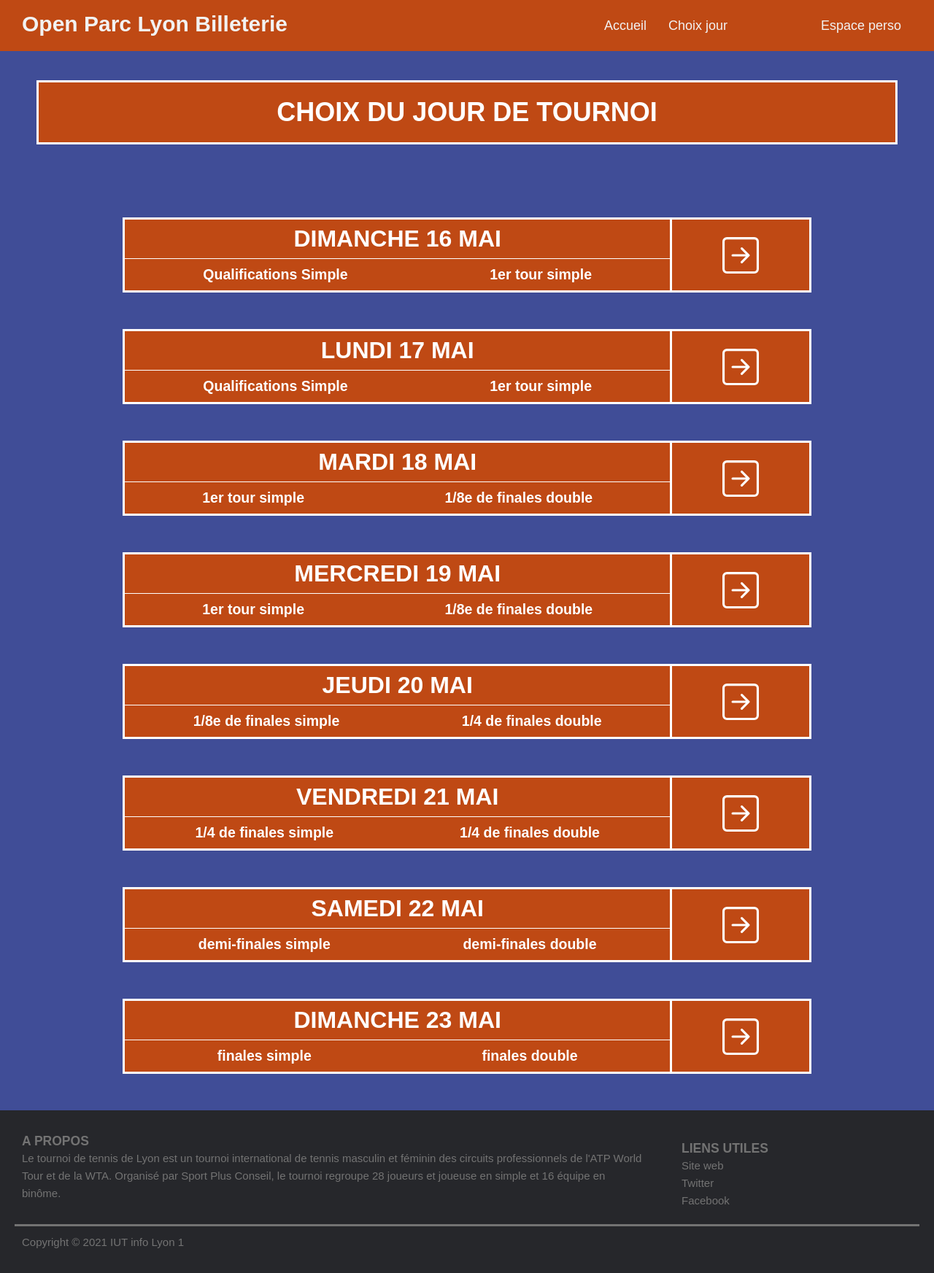
After one commit to ufoo-corporation/box-office-app, a Symfony app: template my_project_directory/templates/choix_jour/index.html.twig in a window 1280 px wide. The commit adds this page. Shown: the whole page at 73% size. Run offline with Twig, Linux system fonts and the light colour scheme; the template is opened without the code that fills it, so the values that code supplies are empty; some libraries are stand-ins or nearby versions.

Commit message:
Correction UI accord cahier des charges

```diff
--- a/my_project_directory/public/css/main.css
+++ b/my_project_directory/public/css/main.css
@@ -223,14 +223,18 @@ html, body{
     flex-direction: column;
     margin-top:60px;
 	color:white;
-	height:calc(100% - (70px - 230px));
+	min-height:calc(100% - (70px + 180px));
 	background: #404d97;
 }
 
 .main-presentation{
 	background-color:#404d97;
 
-	height:calc(100% - (70px - 230px)/3)
+
+}
+
+.main-presentation h2{
+	padding:10px;
 }
 
 .presentation-text{
--- a/my_project_directory/templates/base.html.twig
+++ b/my_project_directory/templates/base.html.twig
@@ -25,14 +25,13 @@
 
                 <li><a href="{{ path("accueil") }}">Accueil</a></li>
 
-                <li><a href="{{ path("liste_matchs_simple") }}">Simple</a></li>
+                <li><a href="{{ path("choix_jour") }}">Choix jour</a></li>
 
-                <li><a href="{{ path("liste_matchs_double") }}">Double</a></li>
 
-                <li class="hidden-space">hola<li>
+                <li class="hidden-space"> vrefrferzehola<li>
 
                 <li>
-                <a href="{{ path("mon_espace") }}" class="desktop-item">Espace Perso</a>
+                <a href="{{ path("mon_espace") }}" class="desktop-item">Espace perso</a>
                 <input type="checkbox" id="showDrop">
                 <label for="showDrop" class="mobile-item">Espace Perso</label>
                 <ul class="drop-menu">
--- /dev/null
+++ b/my_project_directory/templates/choix_jour/index.html.twig
@@ -0,0 +1,184 @@
+{% extends 'base.html.twig' %}
+
+{% block title %}Hello ChoixJourController!{% endblock %}
+
+{% block body %}
+ <div class="main-content">
+
+
+    <div class="choix-match-right">
+        <div class="choix-match-title">
+            <h2> CHOIX DU JOUR DE TOURNOI </h2>
+        </div>
+
+        <div class="choix-match-liste">
+
+
+            <a href="{{ path("match_categ") }}"><!-- Lien à relier au match choisis-->
+                <div class="liste-match-element">
+
+                    <div class="liste-match-element-left">
+                        <h1>DIMANCHE 16 MAI</h1> <!---afficher informations à partir de la BD -->
+                        <div class="liste-match-element-infos">
+                            <h2>Qualifications Simple </h2>
+                            <h2> 1er tour simple </h2>
+                        </div>
+                    </div>
+
+                    <div class="liste-match-element-right">
+                        <svg xmlns="http://www.w3.org/2000/svg" width="50" height="50" fill="currentColor" class="bi bi-arrow-right-square" viewBox="0 0 16 16">
+                            <path fill-rule="evenodd" d="M15 2a1 1 0 0 0-1-1H2a1 1 0 0 0-1 1v12a1 1 0 0 0 1 1h12a1 1 0 0 0 1-1V2zM0 2a2 2 0 0 1 2-2h12a2 2 0 0 1 2 2v12a2 2 0 0 1-2 2H2a2 2 0 0 1-2-2V2zm4.5 5.5a.5.5 0 0 0 0 1h5.793l-2.147 2.146a.5.5 0 0 0 .708.708l3-3a.5.5 0 0 0 0-.708l-3-3a.5.5 0 1 0-.708.708L10.293 7.5H4.5z"/>
+                        </svg>
+                    </div>
+
+                </div>
+            </a>
+
+           <a href="{{ path("match_categ") }}"><!-- Lien à relier au match choisis-->
+                <div class="liste-match-element">
+
+                    <div class="liste-match-element-left">
+                        <h1>LUNDI 17 MAI</h1> <!---afficher informations à partir de la BD -->
+                        <div class="liste-match-element-infos">
+                            <h2>Qualifications Simple </h2>
+                            <h2> 1er tour simple </h2>
+                        </div>
+                    </div>
+
+                    <div class="liste-match-element-right">
+                        <svg xmlns="http://www.w3.org/2000/svg" width="50" height="50" fill="currentColor" class="bi bi-arrow-right-square" viewBox="0 0 16 16">
+                            <path fill-rule="evenodd" d="M15 2a1 1 0 0 0-1-1H2a1 1 0 0 0-1 1v12a1 1 0 0 0 1 1h12a1 1 0 0 0 1-1V2zM0 2a2 2 0 0 1 2-2h12a2 2 0 0 1 2 2v12a2 2 0 0 1-2 2H2a2 2 0 0 1-2-2V2zm4.5 5.5a.5.5 0 0 0 0 1h5.793l-2.147 2.146a.5.5 0 0 0 .708.708l3-3a.5.5 0 0 0 0-.708l-3-3a.5.5 0 1 0-.708.708L10.293 7.5H4.5z"/>
+                        </svg>
+                    </div>
+
+                </div>
+            </a>
+
+            <a href="{{ path("match_categ") }}"><!-- Lien à relier au match choisis-->
+                <div class="liste-match-element">
+
+                    <div class="liste-match-element-left">
+                        <h1>MARDI 18 MAI</h1> <!---afficher informations à partir de la BD -->
+                        <div class="liste-match-element-infos">
+                            <h2>1er tour simple  </h2>
+                            <h2> 1/8e de finales double </h2>
+                        </div>
+                    </div>
+
+                    <div class="liste-match-element-right">
+                        <svg xmlns="http://www.w3.org/2000/svg" width="50" height="50" fill="currentColor" class="bi bi-arrow-right-square" viewBox="0 0 16 16">
+                            <path fill-rule="evenodd" d="M15 2a1 1 0 0 0-1-1H2a1 1 0 0 0-1 1v12a1 1 0 0 0 1 1h12a1 1 0 0 0 1-1V2zM0 2a2 2 0 0 1 2-2h12a2 2 0 0 1 2 2v12a2 2 0 0 1-2 2H2a2 2 0 0 1-2-2V2zm4.5 5.5a.5.5 0 0 0 0 1h5.793l-2.147 2.146a.5.5 0 0 0 .708.708l3-3a.5.5 0 0 0 0-.708l-3-3a.5.5 0 1 0-.708.708L10.293 7.5H4.5z"/>
+                        </svg>
+                    </div>
+
+                </div>
+            </a>
+
+            <a href="{{ path("match_categ") }}"><!-- Lien à relier au match choisis-->
+                <div class="liste-match-element">
+
+                    <div class="liste-match-element-left">
+                        <h1>MERCREDI 19 MAI</h1> <!---afficher informations à partir de la BD -->
+                        <div class="liste-match-element-infos">
+                            <h2>1er tour simple  </h2>
+                            <h2> 1/8e de finales double </h2>
+                        </div>
+                    </div>
+
+                    <div class="liste-match-element-right">
+                        <svg xmlns="http://www.w3.org/2000/svg" width="50" height="50" fill="currentColor" class="bi bi-arrow-right-square" viewBox="0 0 16 16">
+                            <path fill-rule="evenodd" d="M15 2a1 1 0 0 0-1-1H2a1 1 0 0 0-1 1v12a1 1 0 0 0 1 1h12a1 1 0 0 0 1-1V2zM0 2a2 2 0 0 1 2-2h12a2 2 0 0 1 2 2v12a2 2 0 0 1-2 2H2a2 2 0 0 1-2-2V2zm4.5 5.5a.5.5 0 0 0 0 1h5.793l-2.147 2.146a.5.5 0 0 0 .708.708l3-3a.5.5 0 0 0 0-.708l-3-3a.5.5 0 1 0-.708.708L10.293 7.5H4.5z"/>
+                        </svg>
+                    </div>
+
+                </div>
+            </a>
+
+            <a href="{{ path("match_categ") }}"><!-- Lien à relier au match choisis-->
+                <div class="liste-match-element">
+
+                    <div class="liste-match-element-left">
+                        <h1>JEUDI 20 MAI</h1> <!---afficher informations à partir de la BD -->
+                        <div class="liste-match-element-infos">
+                            <h2> 1/8e de finales simple  </h2>
+                            <h2> 1/4 de finales double </h2>
+                        </div>
+                    </div>
+
+                    <div class="liste-match-element-right">
+                        <svg xmlns="http://www.w3.org/2000/svg" width="50" height="50" fill="currentColor" class="bi bi-arrow-right-square" viewBox="0 0 16 16">
+                            <path fill-rule="evenodd" d="M15 2a1 1 0 0 0-1-1H2a1 1 0 0 0-1 1v12a1 1 0 0 0 1 1h12a1 1 0 0 0 1-1V2zM0 2a2 2 0 0 1 2-2h12a2 2 0 0 1 2 2v12a2 2 0 0 1-2 2H2a2 2 0 0 1-2-2V2zm4.5 5.5a.5.5 0 0 0 0 1h5.793l-2.147 2.146a.5.5 0 0 0 .708.708l3-3a.5.5 0 0 0 0-.708l-3-3a.5.5 0 1 0-.708.708L10.293 7.5H4.5z"/>
+                        </svg>
+                    </div>
+
+                </div>
+            </a>
+
+            <a href="{{ path("match_categ") }}"><!-- Lien à relier au match choisis-->
+                <div class="liste-match-element">
+
+                    <div class="liste-match-element-left">
+                        <h1>VENDREDI 21 MAI</h1> <!---afficher informations à partir de la BD -->
+                        <div class="liste-match-element-infos">
+                            <h2> 1/4 de finales simple  </h2>
+                            <h2> 1/4 de finales double </h2>
+                        </div>
+                    </div>
+
+                    <div class="liste-match-element-right">
+                        <svg xmlns="http://www.w3.org/2000/svg" width="50" height="50" fill="currentColor" class="bi bi-arrow-right-square" viewBox="0 0 16 16">
+                            <path fill-rule="evenodd" d="M15 2a1 1 0 0 0-1-1H2a1 1 0 0 0-1 1v12a1 1 0 0 0 1 1h12a1 1 0 0 0 1-1V2zM0 2a2 2 0 0 1 2-2h12a2 2 0 0 1 2 2v12a2 2 0 0 1-2 2H2a2 2 0 0 1-2-2V2zm4.5 5.5a.5.5 0 0 0 0 1h5.793l-2.147 2.146a.5.5 0 0 0 .708.708l3-3a.5.5 0 0 0 0-.708l-3-3a.5.5 0 1 0-.708.708L10.293 7.5H4.5z"/>
+                        </svg>
+                    </div>
+
+                </div>
+            </a>
+
+            <a href="{{ path("match_categ") }}"><!-- Lien à relier au match choisis-->
+                <div class="liste-match-element">
+
+                    <div class="liste-match-element-left">
+                        <h1>SAMEDI 22 MAI</h1> <!---afficher informations à partir de la BD -->
+                        <div class="liste-match-element-infos">
+                            <h2> demi-finales simple  </h2>
+                            <h2> demi-finales double </h2>
+                        </div>
+                    </div>
+
+                    <div class="liste-match-element-right">
+                        <svg xmlns="http://www.w3.org/2000/svg" width="50" height="50" fill="currentColor" class="bi bi-arrow-right-square" viewBox="0 0 16 16">
+                            <path fill-rule="evenodd" d="M15 2a1 1 0 0 0-1-1H2a1 1 0 0 0-1 1v12a1 1 0 0 0 1 1h12a1 1 0 0 0 1-1V2zM0 2a2 2 0 0 1 2-2h12a2 2 0 0 1 2 2v12a2 2 0 0 1-2 2H2a2 2 0 0 1-2-2V2zm4.5 5.5a.5.5 0 0 0 0 1h5.793l-2.147 2.146a.5.5 0 0 0 .708.708l3-3a.5.5 0 0 0 0-.708l-3-3a.5.5 0 1 0-.708.708L10.293 7.5H4.5z"/>
+                        </svg>
+                    </div>
+
+                </div>
+            </a>
+
+            <a href="{{ path("match_categ") }}"><!-- Lien à relier au match choisis-->
+                <div class="liste-match-element">
+
+                    <div class="liste-match-element-left">
+                        <h1>DIMANCHE 23 MAI</h1> <!---afficher informations à partir de la BD -->
+                        <div class="liste-match-element-infos">
+                            <h2> finales simple  </h2>
+                            <h2> finales double </h2>
+                        </div>
+                    </div>
+
+                    <div class="liste-match-element-right">
+                        <svg xmlns="http://www.w3.org/2000/svg" width="50" height="50" fill="currentColor" class="bi bi-arrow-right-square" viewBox="0 0 16 16">
+                            <path fill-rule="evenodd" d="M15 2a1 1 0 0 0-1-1H2a1 1 0 0 0-1 1v12a1 1 0 0 0 1 1h12a1 1 0 0 0 1-1V2zM0 2a2 2 0 0 1 2-2h12a2 2 0 0 1 2 2v12a2 2 0 0 1-2 2H2a2 2 0 0 1-2-2V2zm4.5 5.5a.5.5 0 0 0 0 1h5.793l-2.147 2.146a.5.5 0 0 0 .708.708l3-3a.5.5 0 0 0 0-.708l-3-3a.5.5 0 1 0-.708.708L10.293 7.5H4.5z"/>
+                        </svg>
+                    </div>
+
+                </div>
+            </a>
+
+
+
+
+
+        </div>
+    </div>
+  </div>
+{% endblock %}
--- a/my_project_directory/templates/match_categ/index.html.twig
+++ b/my_project_directory/templates/match_categ/index.html.twig
@@ -6,7 +6,7 @@
 
 
 
-  <div class="main-content">
+  <div class="match-categ-content">
         <div class="match-top">
 
             <div class="match-info">
```
Also changed, not shown: other parts of my_project_directory/public/css/main.css (+44 -34 lines), my_project_directory/src/Controller/ChoixJourController.php (added, +18 -0 lines), my_project_directory/templates/accueil/accueil.html.twig (+12 -11 lines), my_project_directory/templates/choix_options/choix_options.html.twig (+26 -8 lines).
